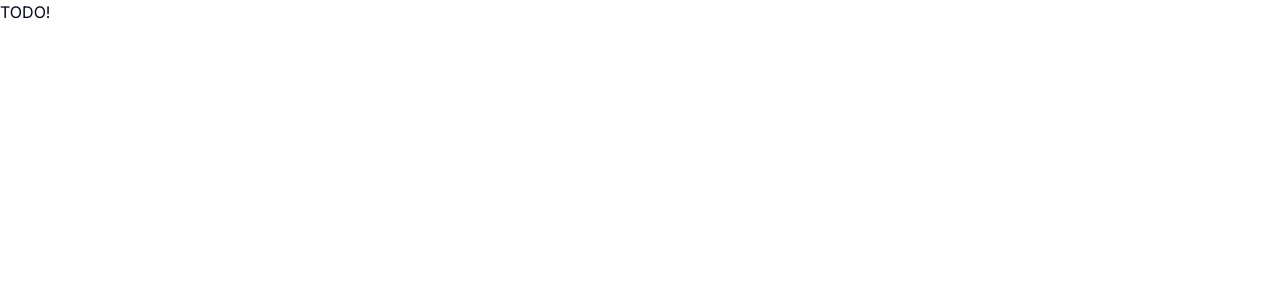
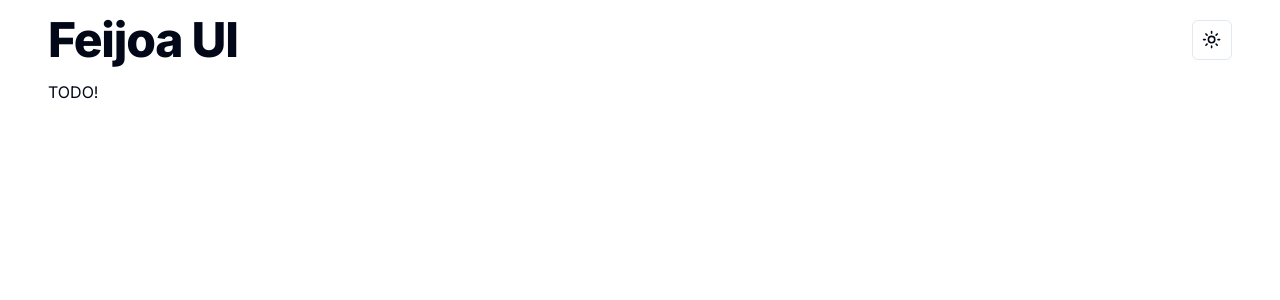
Before and after one commit to hamlim/feijoa-ui, a Next.js app: page / in a window 1280 px wide. Shown: the top 300 px of the page. Built offline with nearby package versions, Linux system fonts and the light colour scheme.

Commit message:
Add ThemeProvider, ThemeToggle components, wire them up (#1)

```diff
--- /dev/null
+++ b/app/Nav.tsx
@@ -0,0 +1,12 @@
+import { ThemeToggle } from '@components/ui/theme-toggle'
+import { Heading } from '@components/ui/heading'
+import { Container } from '@components/ui/container'
+
+export function Nav() {
+  return (
+    <Container className="flex justify-between items-center">
+      <Heading is="h1">Feijoa UI</Heading>
+      <ThemeToggle />
+    </Container>
+  )
+}
--- a/app/layout.tsx
+++ b/app/layout.tsx
@@ -1,8 +1,8 @@
+import './globals.css'
 import { Metadata } from 'next'
-import './globals.css'
-import { Container } from '@components/ui/container'
-
 import { Inter } from 'next/font/google'
+import { ThemeProvider } from '@components/ui/theme-provider'
+import { Nav } from './Nav'
 
 const inter = Inter({ subsets: ['latin'] })
 
@@ -10,13 +10,15 @@ export default function Layout({ children }) {
   return (
     <html lang="en" className={inter.className}>
       <body>
-        <main className="min-h-screen">
-          <header>
-            <Container></Container>
-          </header>
-          <section>{children}</section>
-          <footer></footer>
-        </main>
+        <ThemeProvider attribute="class" defaultTheme="system" enableSystem>
+          <main className="min-h-screen p-4 flex flex-col gap-4">
+            <header>
+              <Nav />
+            </header>
+            <article>{children}</article>
+            <footer></footer>
+          </main>
+        </ThemeProvider>
       </body>
     </html>
   )
--- a/app/page.tsx
+++ b/app/page.tsx
@@ -1,3 +1,5 @@
+import { Container } from '@components/ui/container'
+
 export default function Index() {
-  return 'TODO!'
+  return <Container>TODO!</Container>
 }
--- /dev/null
+++ b/components/ui/theme-provider.tsx
@@ -0,0 +1,9 @@
+'use client'
+
+import * as React from 'react'
+import { ThemeProvider as NextThemesProvider } from 'next-themes'
+import { type ThemeProviderProps } from 'next-themes/dist/types'
+
+export function ThemeProvider({ children, ...props }: ThemeProviderProps) {
+  return <NextThemesProvider {...props}>{children}</NextThemesProvider>
+}
--- /dev/null
+++ b/components/ui/theme-toggle.tsx
@@ -0,0 +1,40 @@
+'use client'
+
+import * as React from 'react'
+import { Moon, Sun } from 'lucide-react'
+import { useTheme } from 'next-themes'
+
+import { Button } from '@components/ui/button'
+import {
+  DropdownMenu,
+  DropdownMenuContent,
+  DropdownMenuItem,
+  DropdownMenuTrigger,
+} from '@components/ui/dropdown-menu'
+
+export function ThemeToggle() {
+  const { setTheme } = useTheme()
+
+  return (
+    <DropdownMenu>
+      <DropdownMenuTrigger asChild>
+        <Button variant="outline" size="icon">
+          <Sun className="h-[1.2rem] w-[1.2rem] rotate-0 scale-100 transition-all dark:-rotate-90 dark:scale-0" />
+          <Moon className="absolute h-[1.2rem] w-[1.2rem] rotate-90 scale-0 transition-all dark:rotate-0 dark:scale-100" />
+          <span className="sr-only">Toggle theme</span>
+        </Button>
+      </DropdownMenuTrigger>
+      <DropdownMenuContent align="end">
+        <DropdownMenuItem onClick={() => setTheme('light')}>
+          Light
+        </DropdownMenuItem>
+        <DropdownMenuItem onClick={() => setTheme('dark')}>
+          Dark
+        </DropdownMenuItem>
+        <DropdownMenuItem onClick={() => setTheme('system')}>
+          System
+        </DropdownMenuItem>
+      </DropdownMenuContent>
+    </DropdownMenu>
+  )
+}
--- a/package.json
+++ b/package.json
@@ -45,6 +45,7 @@
     "date-fns": "^2.30.0",
     "lucide-react": "^0.263.1",
     "next": "canary",
+    "next-themes": "^0.2.1",
     "postcss": "^8.4.21",
     "react": "experimental",
     "react-day-picker": "^8.8.0",
```
Also changed, not shown: 1 other file (tests, documents, lock files or other folders).
